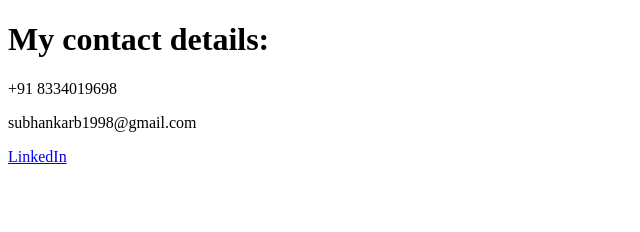
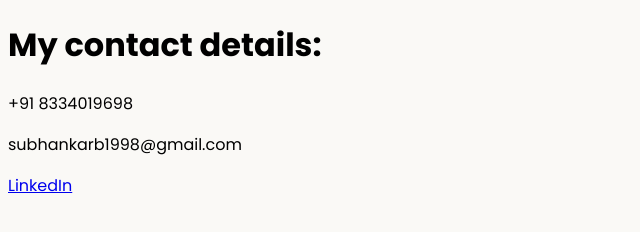
Before and after one commit to Subhankarb98/html-portfolio, a plain HTML site: page public/contact.html in a window 1280 px wide. Shown: the whole page, without its empty margins (0-640 px from the left). Drawn offline with Linux system fonts and the light colour scheme.

Commit message:
Update contact.html

```diff
--- a/public/contact.html
+++ b/public/contact.html
@@ -4,6 +4,10 @@
 <head>
     <meta charset="UTF-8">
     <title>Contact Me</title>
+    <link rel="stylesheet" href="../style.css" >
+    <link rel="preconnect" href="https://fonts.googleapis.com">
+    <link rel="preconnect" href="https://fonts.gstatic.com" crossorigin>
+    <link href="https://fonts.googleapis.com/css2?family=Poppins:wght@400;700&display=swap" rel="stylesheet">
 </head>
 
 <body>
```
